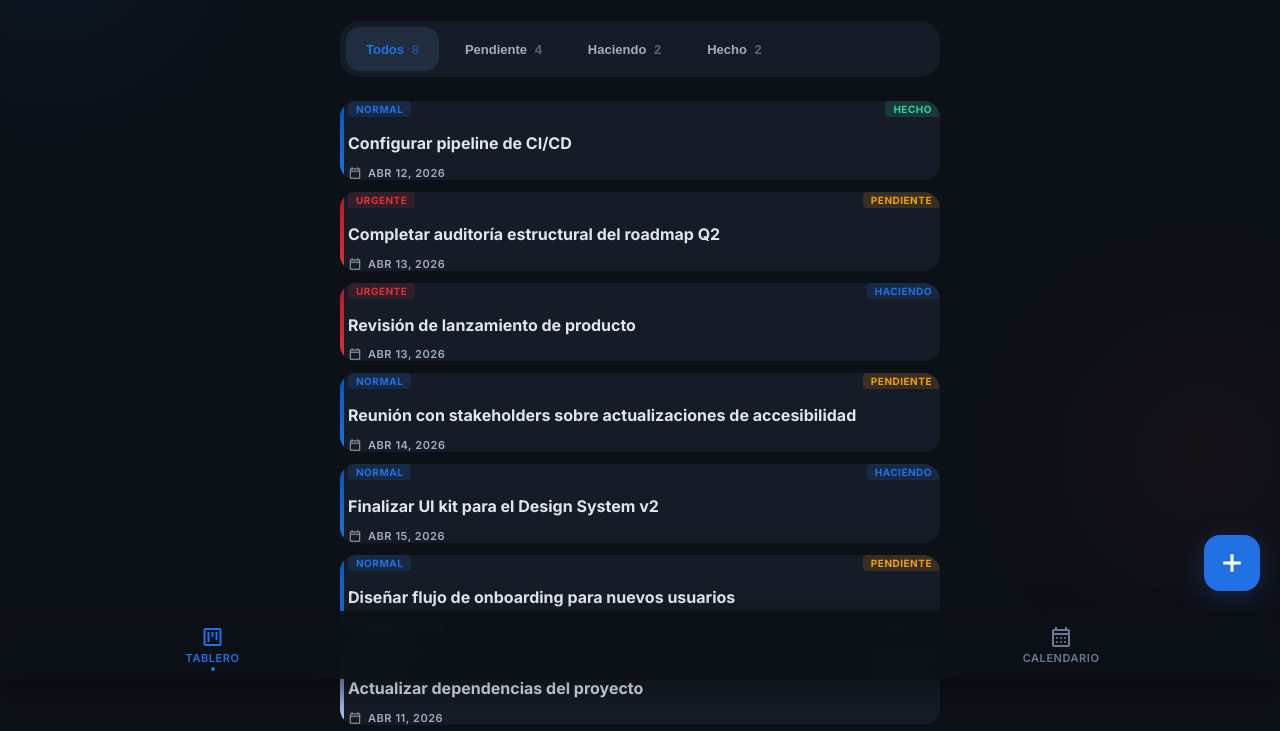
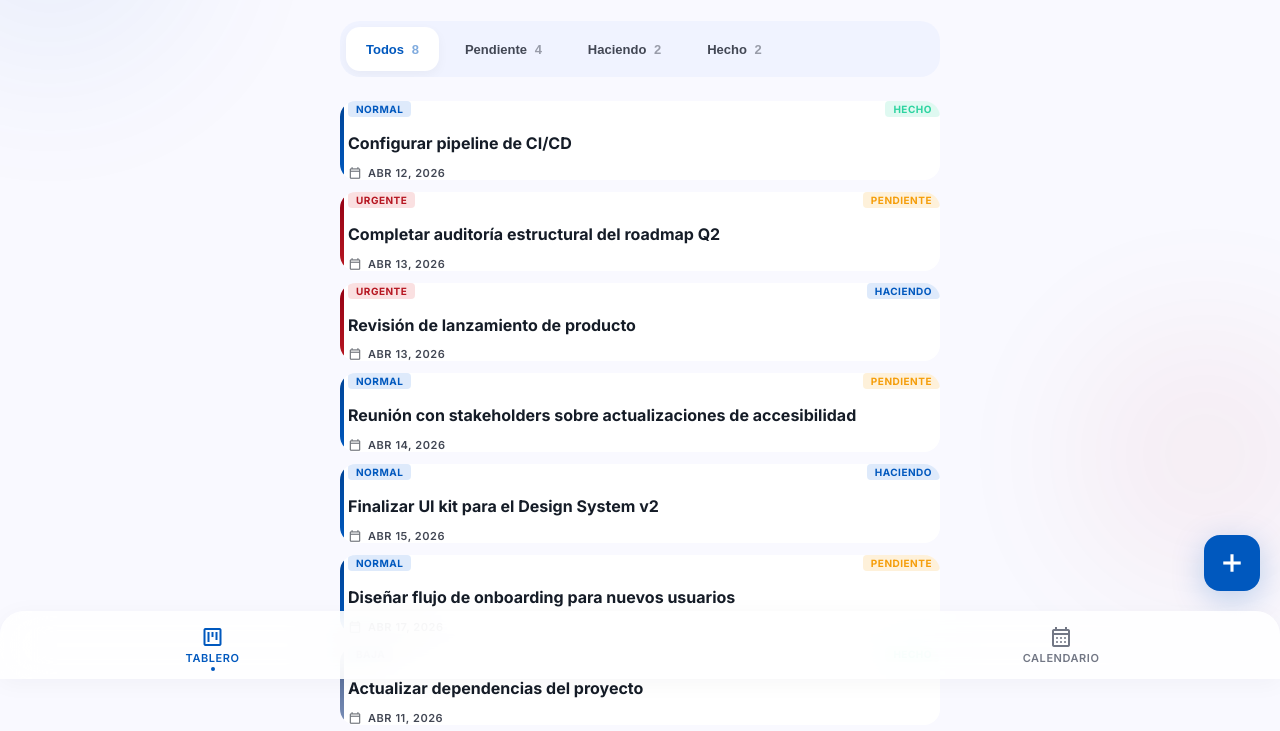
Before and after one commit to alzatenathan1-coder/Tareas, a website with bundled scripts: page frontend/index.html in a window 1280 px wide. Shown: the part 121-852 px from the top of the page. Built offline with nearby package versions, Linux system fonts and the light colour scheme; files whose address does not match are found by name.

Commit message:
Refactor: Cambiar el diseño a modo claro (Light Mode) para que coincida con las capturas de pantalla

```diff
--- a/frontend/css/styles.css
+++ b/frontend/css/styles.css
@@ -5,41 +5,41 @@
 
 /* --- Design Tokens (CSS Custom Properties) --- */
 :root {
-  /* Background layers (darkest to lightest) */
-  --bg-base: #0c1117;
-  --bg-surface-1: #151c27;
-  --bg-surface-2: #1a2332;
-  --bg-surface-3: #202d3f;
-  --bg-surface-4: #283848;
+  /* Background layers (Light Mode) */
+  --bg-base: #f9f9ff;
+  --bg-surface-1: #ffffff;
+  --bg-surface-2: #f0f3ff;
+  --bg-surface-3: #e2e8f8;
+  --bg-surface-4: #dce2f3;
 
   /* Primary (Standard priority) */
-  --primary: #2170e4;
-  --primary-dark: #0058be;
-  --primary-glow: rgba(33, 112, 228, 0.25);
+  --primary: #0058be;
+  --primary-dark: #004395;
+  --primary-glow: rgba(0, 88, 190, 0.25);
   --primary-container: #d8e2ff;
 
   /* Tertiary (Urgent priority) */
-  --tertiary: #da3437;
-  --tertiary-dark: #b61722;
-  --tertiary-glow: rgba(218, 52, 55, 0.25);
+  --tertiary: #b61722;
+  --tertiary-dark: #930013;
+  --tertiary-glow: rgba(182, 23, 34, 0.25);
   --tertiary-container: #ffdad7;
 
   /* Secondary (Low priority) */
   --secondary: #495e8a;
-  --secondary-light: #b6ccff;
-  --secondary-glow: rgba(73, 94, 138, 0.25);
+  --secondary-light: #7a8fb8;
+  --secondary-glow: rgba(73, 94, 138, 0.15);
   --secondary-container: #d8e2ff;
 
   /* Text / On-surface */
-  --text-primary: #e1e5eb;
-  --text-secondary: #a0aec0;
-  --text-tertiary: #6b7a90;
-  --text-inverse: #0c1117;
+  --text-primary: #151c27;
+  --text-secondary: #424754;
+  --text-tertiary: #727785;
+  --text-inverse: #ffffff;
 
   /* Misc */
-  --outline: #3a4556;
+  --outline: #c2c6d6;
   --success: #2dd4a0;
-  --shadow-ambient: rgba(0, 0, 0, 0.35);
+  --shadow-ambient: rgba(21, 28, 39, 0.04);
 
   /* Spacing */
   --nav-height: 72px;
@@ -71,7 +71,7 @@ body {
   -moz-osx-font-smoothing: grayscale;
 }
 
-/* --- Custom Scrollbar (dark theme) --- */
+/* --- Custom Scrollbar (light theme) --- */
 ::-webkit-scrollbar {
   width: 6px;
   height: 6px;
@@ -82,18 +82,18 @@ body {
 }
 
 ::-webkit-scrollbar-thumb {
-  background: var(--bg-surface-3);
+  background: var(--outline);
   border-radius: 3px;
 }
 
 ::-webkit-scrollbar-thumb:hover {
-  background: var(--bg-surface-4);
+  background: var(--text-tertiary);
 }
 
 /* Firefox */
 * {
   scrollbar-width: thin;
-  scrollbar-color: var(--bg-surface-3) transparent;
+  scrollbar-color: var(--outline) transparent;
 }
 
 /* --- Hide scrollbar utility --- */
@@ -108,30 +108,30 @@ body {
 
 /* --- Glassmorphism Utilities --- */
 .glass {
-  background: rgba(21, 28, 39, 0.80);
+  background: rgba(255, 255, 255, 0.80);
   backdrop-filter: blur(20px);
   -webkit-backdrop-filter: blur(20px);
 }
 
 .glass-light {
-  background: rgba(26, 35, 50, 0.60);
+  background: rgba(255, 255, 255, 0.60);
   backdrop-filter: blur(16px);
   -webkit-backdrop-filter: blur(16px);
 }
 
 .glass-heavy {
-  background: rgba(12, 17, 23, 0.90);
+  background: rgba(255, 255, 255, 0.85);
   backdrop-filter: blur(24px);
   -webkit-backdrop-filter: blur(24px);
 }
 
 /* --- Ambient Shadows (no harsh borders) --- */
 .shadow-ambient {
-  box-shadow: 0 12px 32px var(--shadow-ambient);
+  box-shadow: 0 4px 24px var(--shadow-ambient);
 }
 
 .shadow-ambient-sm {
-  box-shadow: 0 6px 16px var(--shadow-ambient);
+  box-shadow: 0 4px 12px var(--shadow-ambient);
 }
 
 .shadow-glow-primary {
@@ -306,7 +306,7 @@ body {
   display: flex;
   gap: 6px;
   padding: 6px;
-  background: var(--bg-surface-1);
+  background: var(--bg-surface-2);
   border-radius: 20px;
   overflow-x: auto;
   white-space: nowrap;
@@ -327,13 +327,14 @@ body {
 }
 
 .tab-bar button:hover {
-  background: var(--bg-surface-2);
+  background: var(--bg-surface-3);
 }
 
 .tab-bar button.active {
-  background: var(--bg-surface-3);
+  background: var(--bg-surface-1);
   color: var(--primary);
   font-weight: 700;
+  box-shadow: 0 4px 12px rgba(0,0,0,0.04);
 }
 
 /* --- Priority Badge --- */
--- a/frontend/js/views/taskDetail.js
+++ b/frontend/js/views/taskDetail.js
@@ -124,7 +124,7 @@ export function render() {
             type="date"
             id="detail-due-date"
             class="form-input"
-            style="background: var(--bg-surface-3); color-scheme: dark;"
+            style="background: var(--bg-surface-3); color-scheme: light;"
             value="${task.dueDate || ''}"
           />
         </div>
```
